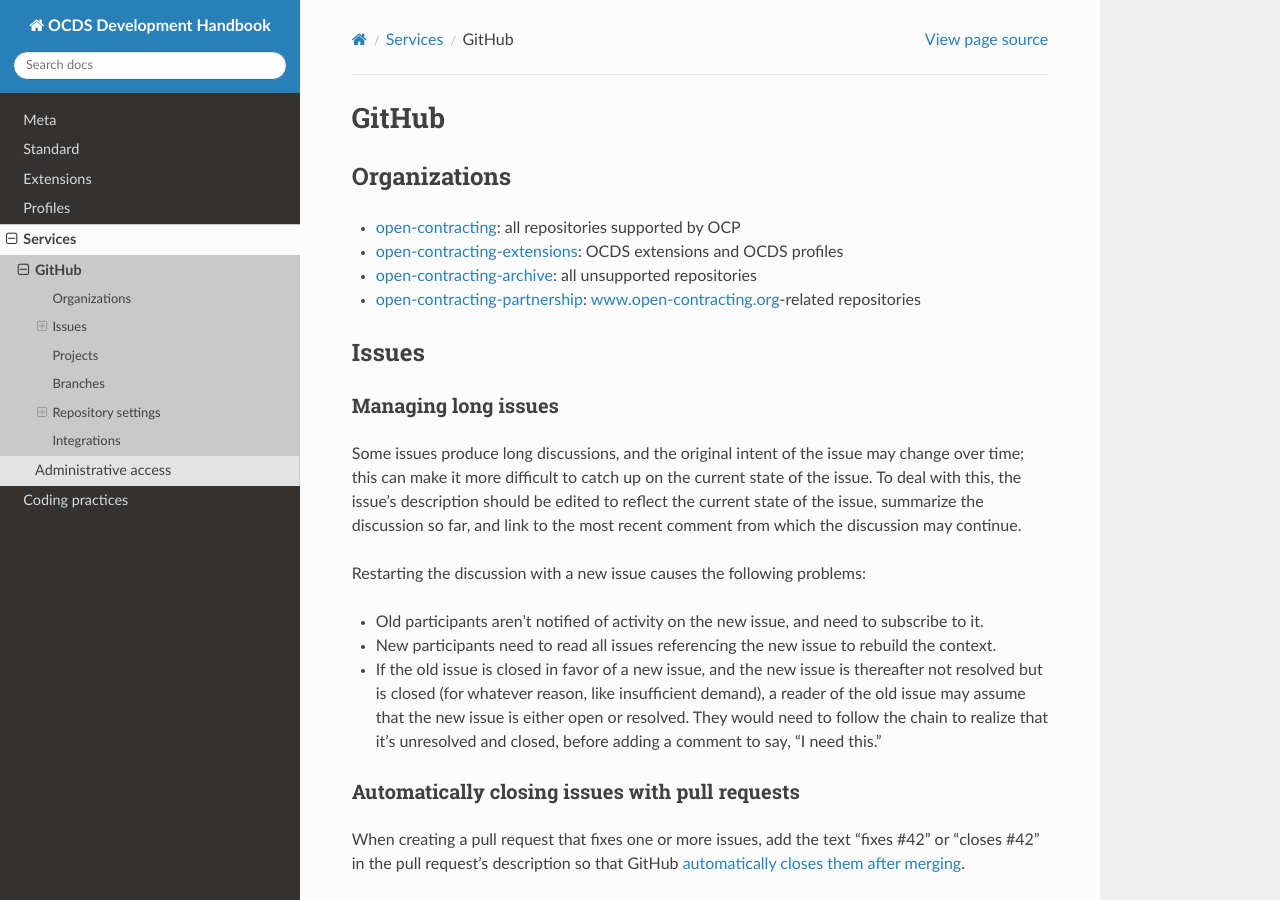
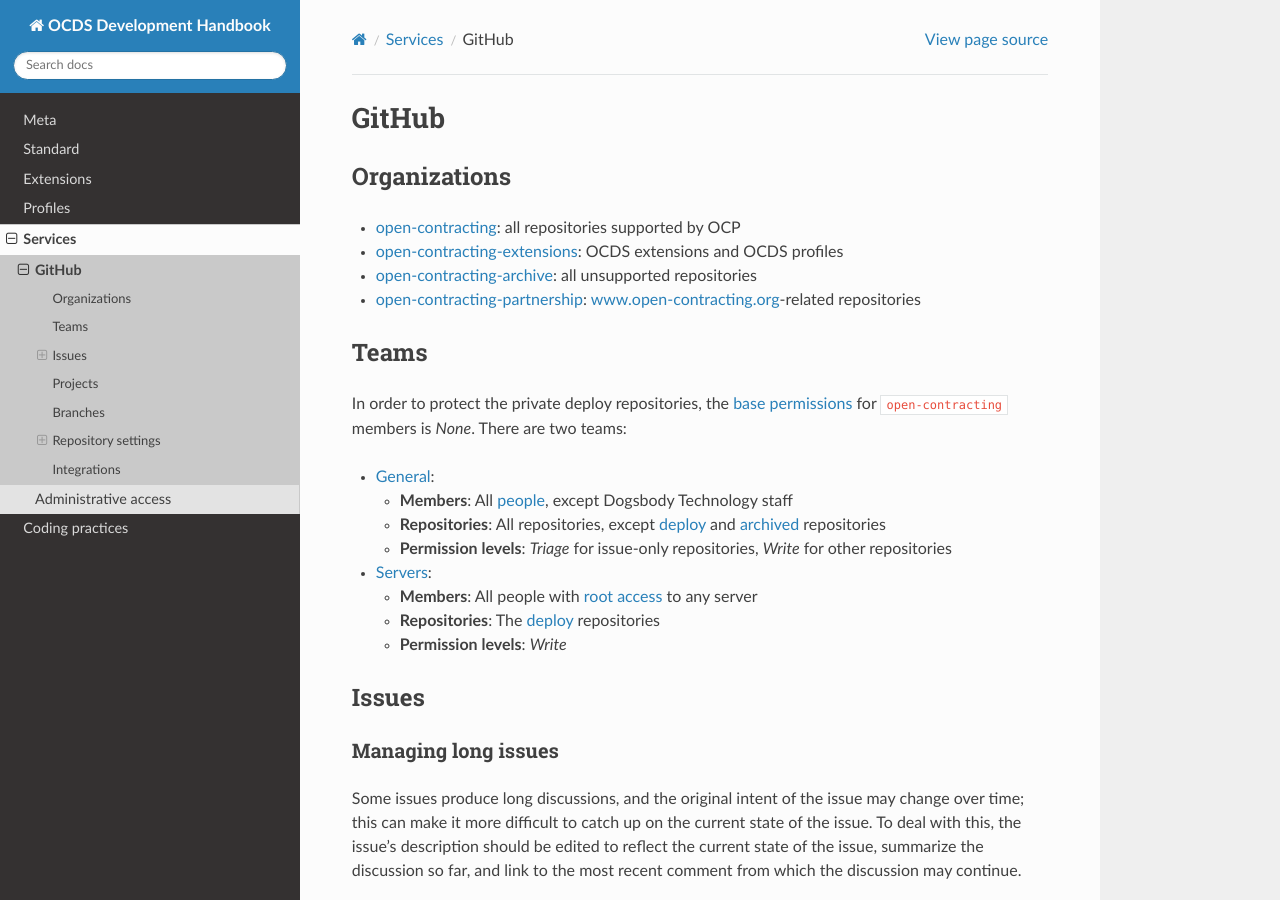
Before and after one commit to open-contracting/standard-development-handbook, a Sphinx documentation site: the page built from docs/systems/github.md, in a window 1280 px wide and 900 px high. Built offline with Sphinx 7.4.7 and the Read the Docs theme 2.0.0, drawn with Linux system fonts in a browser that asks for light colours; pages that are not in the unit, such as notebooks, are missing from menus.

Commit message:
Document GitHub teams

```diff
--- a/docs/systems/github.md
+++ b/docs/systems/github.md
@@ -6,6 +6,19 @@
 * [open-contracting-extensions](https://github.com/open-contracting-extensions/): OCDS extensions and OCDS profiles
 * [open-contracting-archive](https://github.com/open-contracting-archive/): all unsupported repositories
 * [open-contracting-partnership](https://github.com/open-contracting-partnership/): [www.open-contracting.org](https://www.open-contracting.org/)-related repositories
+
+## Teams
+
+In order to protect the private deploy repositories, the [base permissions](https://github.com/organizations/open-contracting/settings/member_privileges) for `open-contracting` members is *None*. There are two teams:
+
+* [General](https://github.com/orgs/open-contracting/teams/general):
+  * **Members**: All [people](https://github.com/orgs/open-contracting/people), except Dogsbody Technology staff
+  * **Repositories**: All repositories, except [deploy](https://github.com/open-contracting?q=deploy) and [archived](https://github.com/open-contracting?type=archived) repositories
+  * **Permission levels**: *Triage* for issue-only repositories, *Write* for other repositories
+* [Servers](https://github.com/orgs/open-contracting/teams/servers):
+  * **Members**: All people with [root access](https://ocdsdeploy.readthedocs.io/en/latest/reference/index.html#root-access) to any server
+  * **Repositories**: The [deploy](https://github.com/open-contracting?q=deploy) repositories
+  * **Permission levels**: *Write*
 
 ## Issues
 
```
